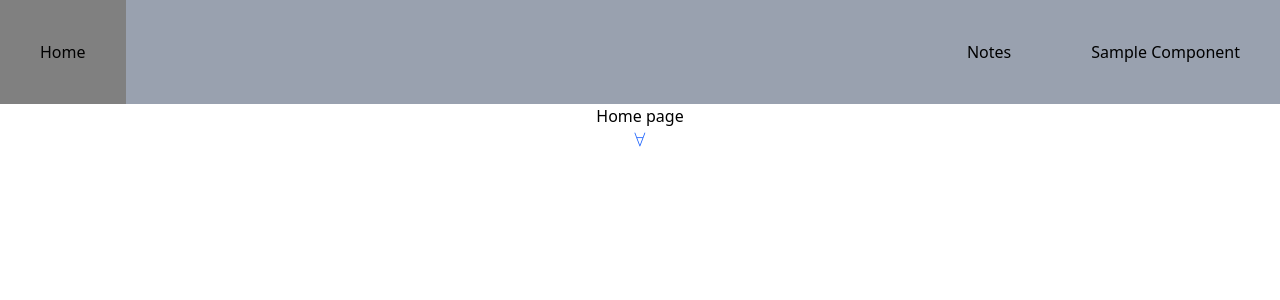
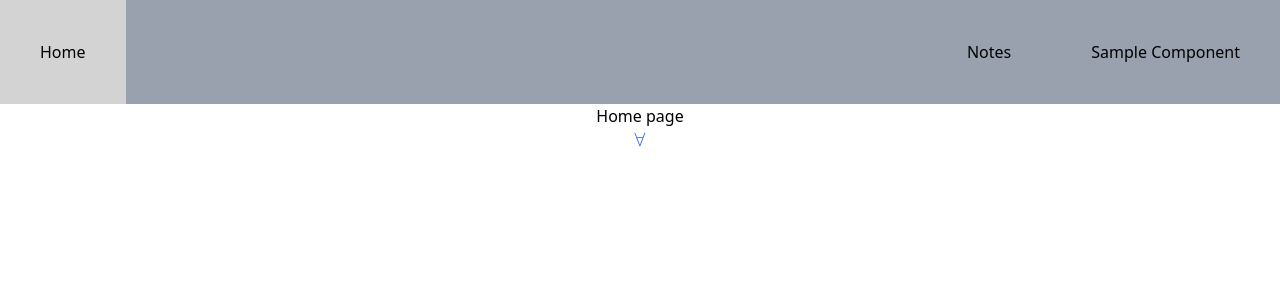
Before and after one commit to youssefgaballa/Chess-App, a React (Vite) app in the folder client/: page / in a window 1280 px wide. Shown: the top 300 px of the page. Built offline with nearby package versions, Linux system fonts and the light colour scheme.

Commit message:
feat: changed the list hover color to lightgray

```diff
--- a/client/src/App.css
+++ b/client/src/App.css
@@ -9,5 +9,5 @@ li.selected {
 }
 
 li:hover {
-    background-color: gray;
+    background-color: lightgray;
 }
```
